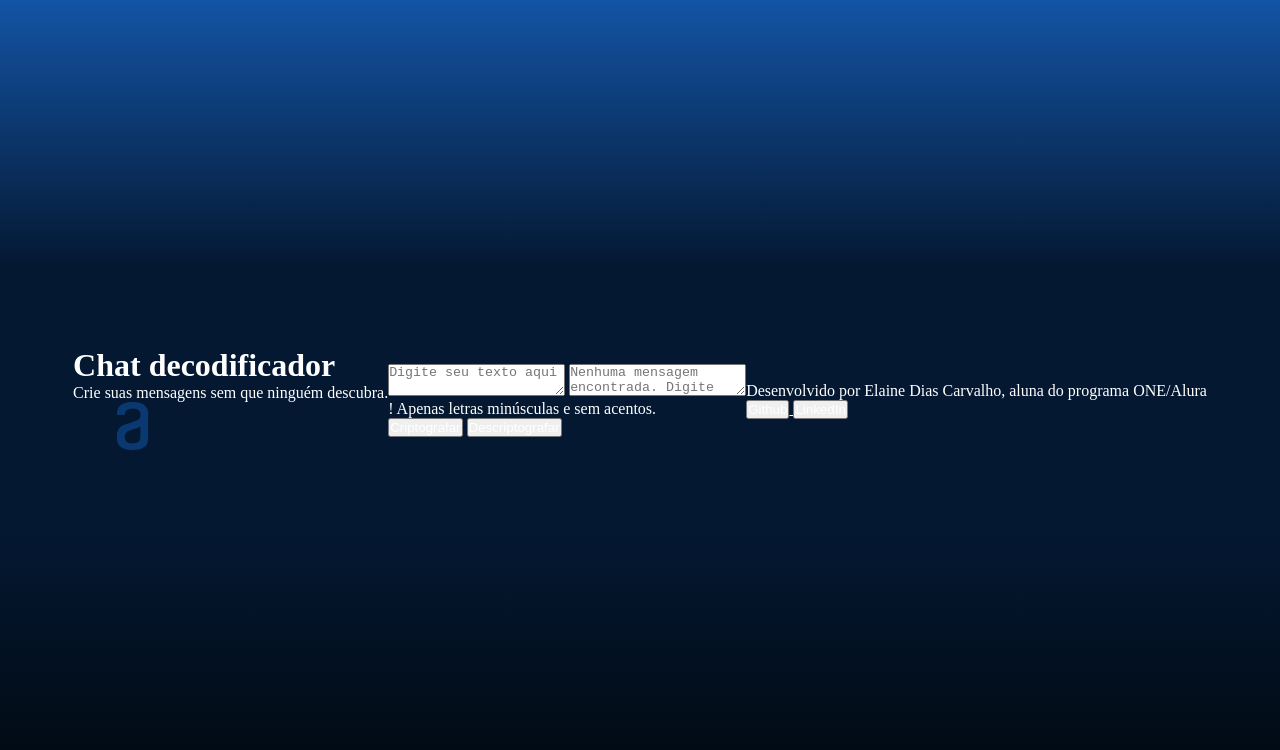
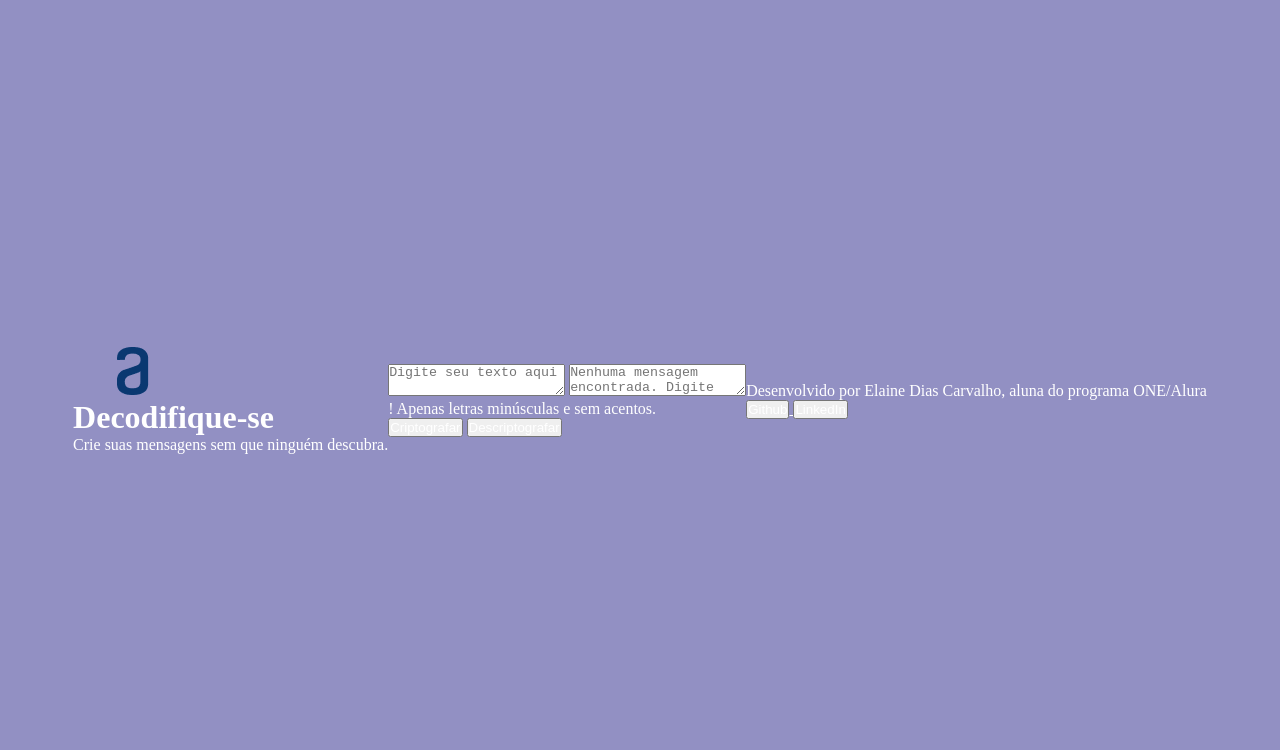
Before and after one commit to Elainedc/Challenge, a plain HTML site: page index.html in a window 1280 px wide. Drawn offline with Linux system fonts and the light colour scheme.

Commit message:
Arrumando cores e textos.

```diff
--- a/index.html
+++ b/index.html
@@ -8,11 +8,11 @@
 </head>
 <body>
     <header>
-            <h1>Chat decodificador</h1>
-            <p>Crie suas mensagens sem que ninguém descubra.</p>
-            <a href="https://www.alura.com.br/">
-                <img src="assets/Frame 6.png" alt="alura" class="imagem-canto-esquerdo">
-            </a>
+        <a href="https://www.alura.com.br/">
+            <img src="assets/Frame 6.png" alt="alura" class="imagem-canto-esquerdo">
+        </a>
+        <h1>Decodifique-se</h1>
+        <p>Crie suas mensagens sem que ninguém descubra.</p>
 
     </header>
 
--- a/style.css
+++ b/style.css
@@ -6,9 +6,18 @@
 }
 
 body {
-    background: linear-gradient(#1354A5 0%, #041832 33.33%, #041832 66.67%, #01080E 100%);
+    background: #9290C3;
     height: 100vh;
     display: flex;
     align-items: center;
     justify-content: center;
 }
+
+.imagem-canto-esquerdo {
+    padding: 40;
+    margin: 40;
+    width: 120;
+    height: 48;
+    align-items: start;
+    justify-content: space-between;
+}
```
